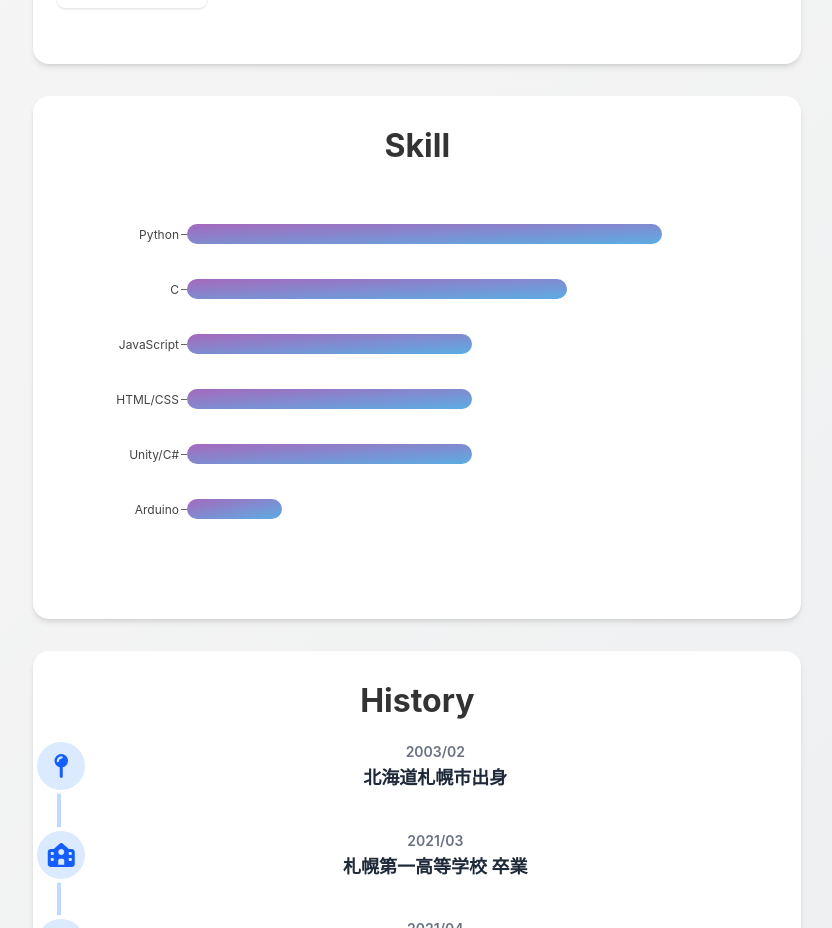
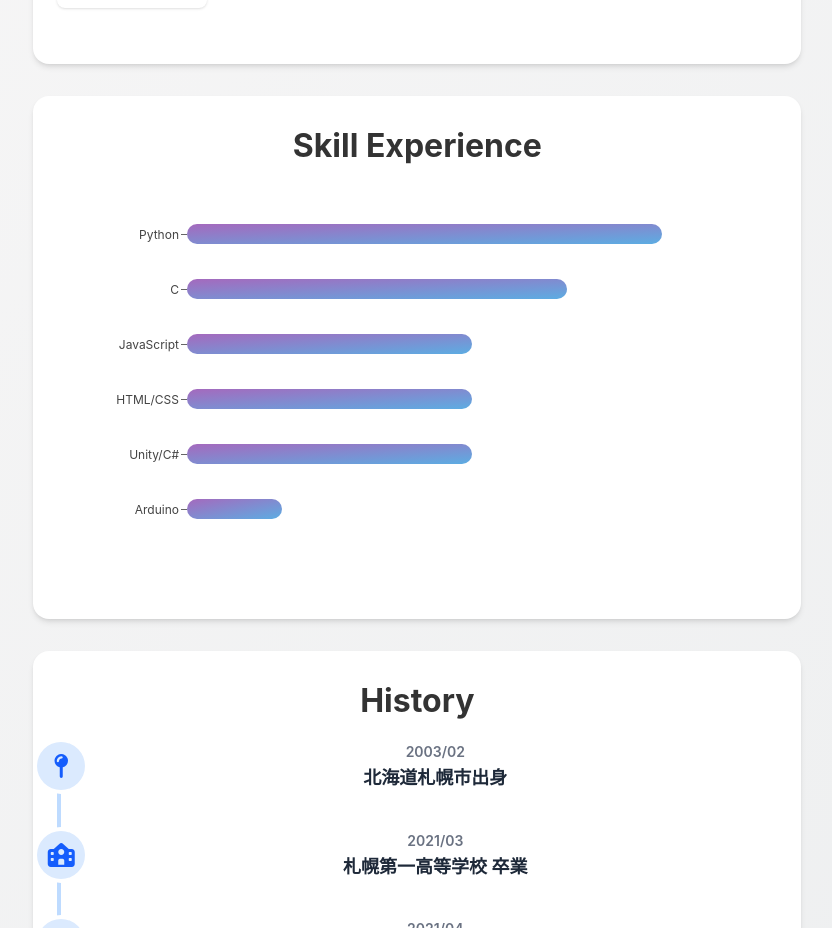
Before and after one commit to Tako50/Tako50.github.io, a React (Vite) app: page / in a window 1280 px wide. Shown: the part 1740-2668 px from the top of the page, without its empty margins (440-1272 px from the left). Built offline with nearby package versions, Linux system fonts and the light colour scheme.

Commit message:
skillの修正

```diff
--- a/src/components/Skill.jsx
+++ b/src/components/Skill.jsx
@@ -22,7 +22,7 @@ function Skill() {
   return (
     <section className="w-full max-w-sm sm:max-w-md md:max-w-2xl lg:max-w-3xl mx-auto py-8 px-4 sm:px-6 bg-white rounded-2xl shadow-md">
       <h2 className="text-xl sm:text-2xl md:text-3xl font-bold mb-6 text-center">
-        Skill
+        Skill Experience
       </h2>
       <div className="w-full h-[250px] sm:h-[300px] md:h-[400px]">
         <ResponsiveContainer>
```
